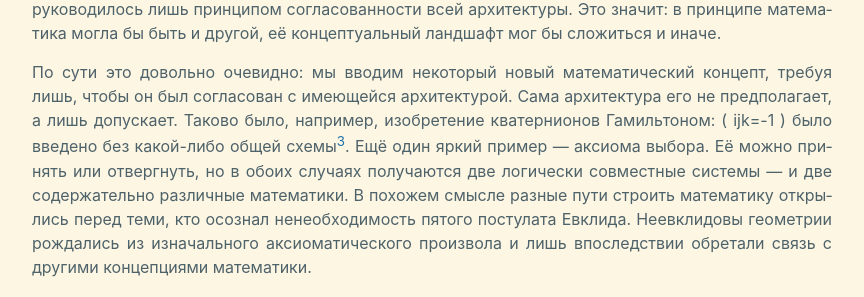
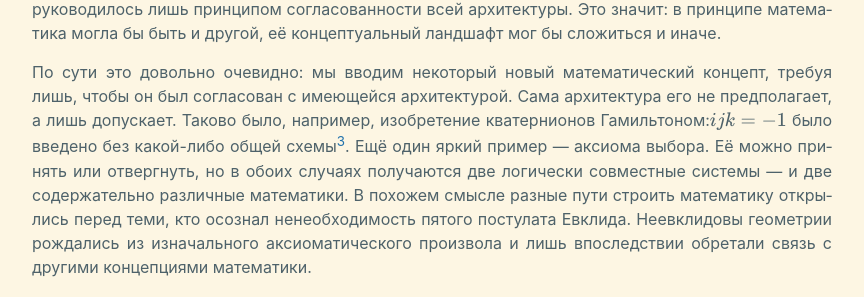
Before and after one commit to Magistrshurik/magistrshurik.github.io, a Jekyll site: the page built from _posts/2025-07-28-maths-to-phys.md, in a window 1280 px wide and 900 px high, scrolled down 1878 px. Shown: the part 198-495 px from the top of the window, without its empty margins (208-1072 px from the left). Built offline with Jekyll 4.4.1, drawn with Linux system fonts in a browser that asks for light colours; some of the changed lines change nothing that is shown.

Commit message:
ANOTHER ATTEMPT!

```diff
--- a/_posts/2025-07-28-maths-to-phys.md
+++ b/_posts/2025-07-28-maths-to-phys.md
@@ -24,7 +24,7 @@ date: 2025-07-28
 
 Математика — это действительно мир абстрактных понятий. Однако, нет никаких оснований утверждать, будто этот мир существует независимо от нас, скрываясь от глаз где-то в эмпиреях. Что действительно можно утверждать — это то, что этот мир _историчен_. История математики — удивительная история _творчества_: разработки, согласования и осмысления всё новых и новых, всё более и более абстрактных и утончённых концепций. Это не мир чистой логики, как полагали логицисты: математика не выводится из логики, по крайней мере в реальной истории своего становления[^2]. Математические понятия — числа, функции, производные и интегралы, группы и гомологии — рождались вовсе не из законов логики. Математика всегда обладала собственной _исторической эвристикой_. Говоря иначе: математические объекты создавались в акте свободного творчества, которое руководилось лишь принципом согласованности всей архитектуры. Это значит: в принципе математика могла бы быть и другой, её концептуальный ландшафт мог бы сложиться и иначе.
 
-По сути это довольно очевидно: мы вводим некоторый новый математический концепт, требуя лишь, чтобы он был согласован с имеющейся архитектурой. Сама архитектура его не предполагает, а лишь допускает. Таково было, например, изобретение кватернионов Гамильтоном: {% raw %}\( ijk=-1 \){% endraw %} было введено без какой-либо общей схемы[^3]. Ещё один яркий пример — аксиома выбора. Её можно принять или отвергнуть, но в обоих случаях получаются две логически совместные системы — и две содержательно различные математики. В похожем смысле разные пути строить математику открылись перед теми, кто осознал ненеобходимость пятого постулата Евклида. Неевклидовы геометрии рождались из изначального аксиоматического произвола и лишь впоследствии обретали связь с другими концепциями математики.
+По сути это довольно очевидно: мы вводим некоторый новый математический концепт, требуя лишь, чтобы он был согласован с имеющейся архитектурой. Сама архитектура его не предполагает, а лишь допускает. Таково было, например, изобретение кватернионов Гамильтоном:$ijk=-1$ было введено без какой-либо общей схемы[^3]. Ещё один яркий пример — аксиома выбора. Её можно принять или отвергнуть, но в обоих случаях получаются две логически совместные системы — и две содержательно различные математики. В похожем смысле разные пути строить математику открылись перед теми, кто осознал ненеобходимость пятого постулата Евклида. Неевклидовы геометрии рождались из изначального аксиоматического произвола и лишь впоследствии обретали связь с другими концепциями математики.
 
 Эти соображения касаются в первую очередь наиболее поздних и высокоуровневых конструкций. Базовые конструкции — такие как _число_ и _фигура_ — обладают, по-видимому, меньшей свободой. Однако в чём причина их необходимости? Что за ней стоит? На эти вопросы можно попытаться ответить. Кроме того, эти вопросы напрямую приводят к разрешению кажущейся загадки: _почему математика применима к физике_? В целом, чтобы распутать эту проблему, естественно обратиться к _истокам_, к первым прецедентам использования математических абстракций в деле познания природы. Ведь вся дальнейшая история математического естествознания — не более и не менее, чем творческая реализация первичных решений.
 
```
Also changed, not shown: _posts/f.md (deleted).
